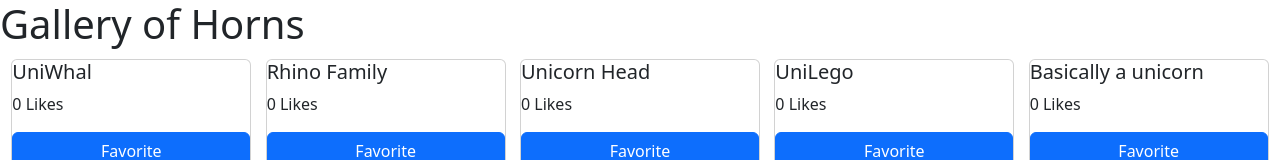
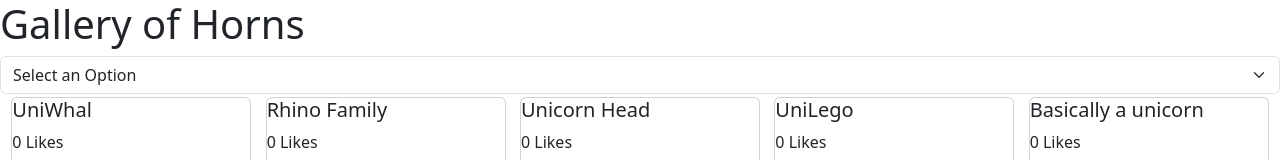
Before and after one commit to AlexSaeChao/gallery-of-horns, a React (Create React App) app: page / in a window 1280 px wide. Shown: the top 160 px of the page. Built offline with nearby package versions, Linux system fonts and the light colour scheme.

Commit message:
added filter feature

```diff
--- a/src/App.js
+++ b/src/App.js
@@ -4,6 +4,7 @@ import Header from './Header';
 import Footer from './Footer';
 import data from './data/data.json';
 import SelectedBeast from './SelectedBeast';
+import Form from 'react-bootstrap/Form';
 
 class App extends React.Component {
 
@@ -13,6 +14,39 @@ class App extends React.Component {
     this.state = {
       showModal: false,
       selectedBeast: {},
+      sortedData: data,
+    }
+  }
+
+  handleSelect = (event) => {
+    let selected = parseInt(event.target.value);
+    let newData;
+
+
+    if (selected === 0) {
+      this.setState({
+        sortedData: data
+      })
+    } else if (selected === 1) {
+      newData = data.filter(item => item.horns === 1);
+      this.setState({
+        sortedData: newData
+      })
+    } else if (selected === 2) {
+      newData = data.filter(item => item.horns === 2);
+      this.setState({
+        sortedData: newData
+      })
+    } else if (selected === 3) {
+      newData = data.filter(item => item.horns === 3);
+      this.setState({
+        sortedData: newData
+      })
+    } else if (selected === 100) {
+      newData = data.filter(item => item.horns === 100);
+      this.setState({
+        sortedData: newData
+      })
     }
   }
 
@@ -32,14 +66,25 @@ class App extends React.Component {
   }
 
   render() {
-    console.log('+++++++++++++++++++++++', this.state.selectedBeast)
     return (
       <>
         <Header />
+        <form>
+          <Form.Select onChange={this.handleSelect}>
+            <option value="0">Select an Option</option>
+            <option value="0">All</option>
+            <option value="1 Horn">1 Horn</option>
+            <option value="2 Horns">2 Horns</option>
+            <option value="3 Horns">3 Horns</option>
+            <option value="100 Horns">100 Horns</option>
+          </Form.Select>
+        </form>
+
         <Main
           handleOpenModal={this.handleOpenModal}
-          data={data}
+          data={this.state.sortedData}
         />
+
         <SelectedBeast
           showModal={this.state.showModal}
           handleCloseModal={this.handleCloseModal}
--- a/src/HornedBeast.js
+++ b/src/HornedBeast.js
@@ -22,7 +22,6 @@ class HornedBeast extends React.Component {
   }
 
   render() {
-    // console.log(this.props.selectedBeast);
     return (
       <Card className='main-cards' style={{ width: '15rem' }}>
         <Card.Title>{this.props.title}</Card.Title>
--- a/src/Main.js
+++ b/src/Main.js
@@ -1,6 +1,5 @@
 import React from 'react';
 import HornedBeast from './HornedBeast';
-// import data from './data/data.json';
 import "./Main.css"
 
 class Main extends React.Component {
--- a/src/SelectedBeast.js
+++ b/src/SelectedBeast.js
@@ -5,7 +5,6 @@ import Button from 'react-bootstrap/Button';
 
 class SelectedBeast extends React.Component {
   render() {
-    console.log(this.props.selectedBeast)
     return (
       <Modal show={this.props.showModal} onHide={this.props.handleCloseModal}>
         <Modal.Header closeButton>
```
